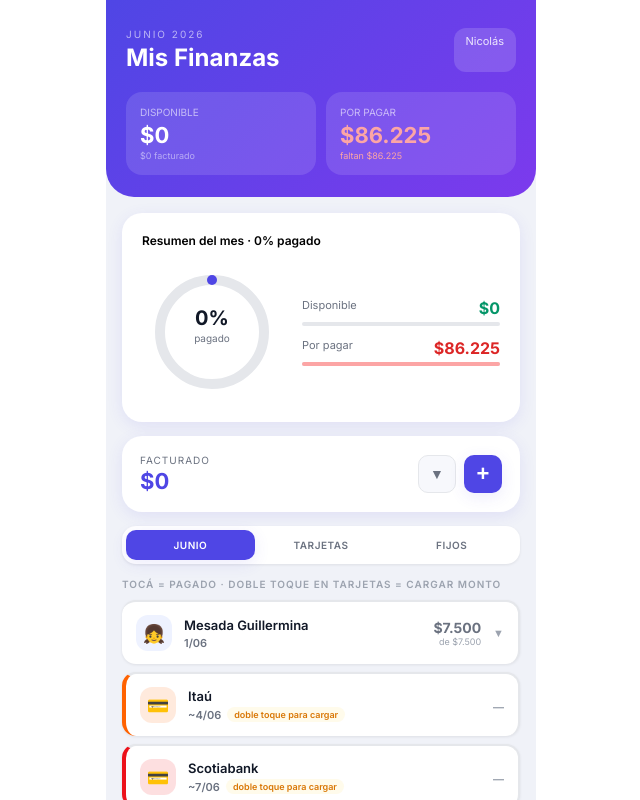
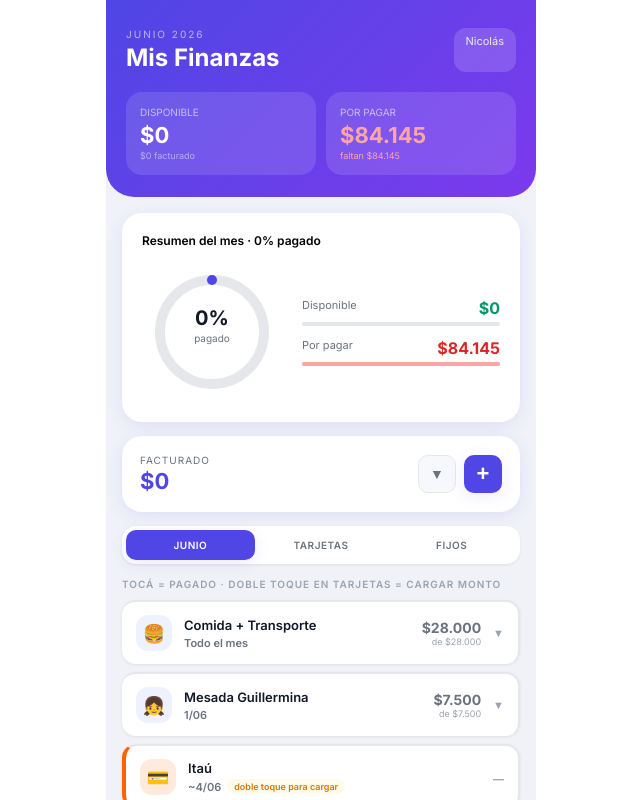
Before and after one commit to leitmotivnicolas/mis-finanzas, a React (Vite) app: page / in a window 1280 px wide. Shown: the top 800 px of the page, without its empty margins (319-959 px from the left). Built offline with nearby package versions, Linux system fonts and the light colour scheme.

Commit message:
Update App.jsx

```diff
--- a/src/App.jsx
+++ b/src/App.jsx
@@ -21,6 +21,7 @@ const C = {
 const BANK = { itau:"#FF6200", scotia:"#EC111A", bbva:"#004B9E", santander:"#CC0000", debsantander:"#CC0000" };
 
 const PLAN_BASE = [
+  { id:"comida",      fecha:"Todo el mes", concepto:"Comida + Transporte", monto:28000, tipo:"variable", expandible:true },
   { id:"mesada",      fecha:"1/06",   concepto:"Mesada Guillermina",  monto:7500,  tipo:"fijo",    expandible:true },
   { id:"itau",        fecha:"~4/06",  concepto:"Itaú",                monto:0,     tipo:"tarjeta", editable:true },
   { id:"scotia",      fecha:"~7/06",  concepto:"Scotiabank",          monto:0,     tipo:"tarjeta", editable:true },
@@ -31,11 +32,9 @@ const PLAN_BASE = [
   { id:"gascom",      fecha:"20/06",  concepto:"Gastos comunes",      monto:4500,  tipo:"fijo" },
   { id:"telfijo",     fecha:"20/06",  concepto:"Teléfono fijo",       monto:1700,  tipo:"fijo",    variable:true },
   { id:"celguille",   fecha:"20/06",  concepto:"Cel Guillermina",     monto:620,   tipo:"fijo" },
-  { id:"cosem",       fecha:"~20/06", concepto:"Médica Uruguaya",      monto:3800,  tipo:"fijo" },
-  { id:"lentes",      fecha:"~20/06", concepto:"Lentes (2/10)",       monto:2080,  tipo:"fijo" },
+  { id:"cosem",       fecha:"~5/06",  concepto:"Médica Uruguaya",      monto:3800,  tipo:"fijo" },
   { id:"ute",         fecha:"29/06",  concepto:"UTE (luz)",           monto:4500,  tipo:"fijo",    variable:true },
   { id:"debsantander",fecha:"30/06",  concepto:"Débito Santander",    monto:875,   tipo:"fijo" },
-  { id:"comida",      fecha:"Todo el mes", concepto:"Comida + Transporte", monto:28000, tipo:"variable", expandible:true },
 ];
 
 const TARJETAS = [
@@ -55,8 +54,7 @@ const FIJOS = [
   { concepto:"Cel Guillermina",    monto:620,   vto:20, icono:"📱" },
   { concepto:"Tributos",           monto:650,   vto:14, icono:"🏛️" },
   { concepto:"Débito Santander",   monto:875,   vto:30, icono:"💳" },
-  { concepto:"Médica Uruguaya",    monto:3800,  vto:20, icono:"🏥" },
-  { concepto:"Lentes",             monto:2080,  vto:20, icono:"👓" },
+  { concepto:"Médica Uruguaya",    monto:3800,  vto:5,  icono:"🏥" },
 ];
 
 const SUSCS = [
@@ -134,19 +132,19 @@ export default function App() {
   const plan = [...PLAN_BASE, ...extras];
 
   const gM = (item) => {
-    if (item.editable)   return tMontos[item.id]?.p || 0;
+    if (item.editable)   return (tMontos[item.id]?.p || 0) + Math.round((tMontos[item.id]?.u || 0) * TC);
     if (item.variable)   return varM[item.id] || item.monto;
-    if (item.expandible) return Math.max(0, item.monto - (subs[item.id]||[]).reduce((a,b)=>a+b.m,0));
+    if (item.expandible) return item.monto - (subs[item.id]||[]).reduce((a,b)=>a+b.m,0);
     return item.monto;
   };
 
   const facturado  = ingresos.reduce((a,b)=>a+b.m,0);
   const subTotal   = Object.values(subs).flat().reduce((a,b)=>a+b.m,0);
-  const pagadoSum  = plan.filter(i=>pagados.includes(i.id)&&i.id!=="mesada").reduce((a,b)=>a+gM(b)+(b.editable?(tMontos[b.id]?.u||0)*TC:0),0);
+  const pagadoSum  = plan.filter(i=>pagados.includes(i.id)&&i.id!=="mesada").reduce((a,b)=>a+gM(b),0);
   const disponible = facturado - pagadoSum - subTotal;
-  const porPagar   = plan.filter(i=>!pagados.includes(i.id)).reduce((a,b)=>a+gM(b)+(b.editable&&!pagados.includes(b.id)?(tMontos[b.id]?.u||0)*TC:0),0);
-  const totalPago  = plan.filter(i=>pagados.includes(i.id)).reduce((a,b)=>a+gM(b)+(b.editable?(tMontos[b.id]?.u||0)*TC:0),0);
-  const totalMes   = plan.reduce((a,b)=>a+gM(b)+(b.editable?(tMontos[b.id]?.u||0)*TC:0),0);
+  const porPagar   = plan.filter(i=>!pagados.includes(i.id)).reduce((a,b)=>a+gM(b),0);
+  const totalPago  = plan.filter(i=>pagados.includes(i.id)).reduce((a,b)=>a+gM(b),0);
+  const totalMes   = plan.reduce((a,b)=>a+Math.max(0,gM(b)),0);
   const pct        = totalMes>0 ? Math.min(100,Math.round(((totalPago+subTotal)/totalMes)*100)) : 0;
   const necesita   = Math.max(0, porPagar - disponible);
 
```
